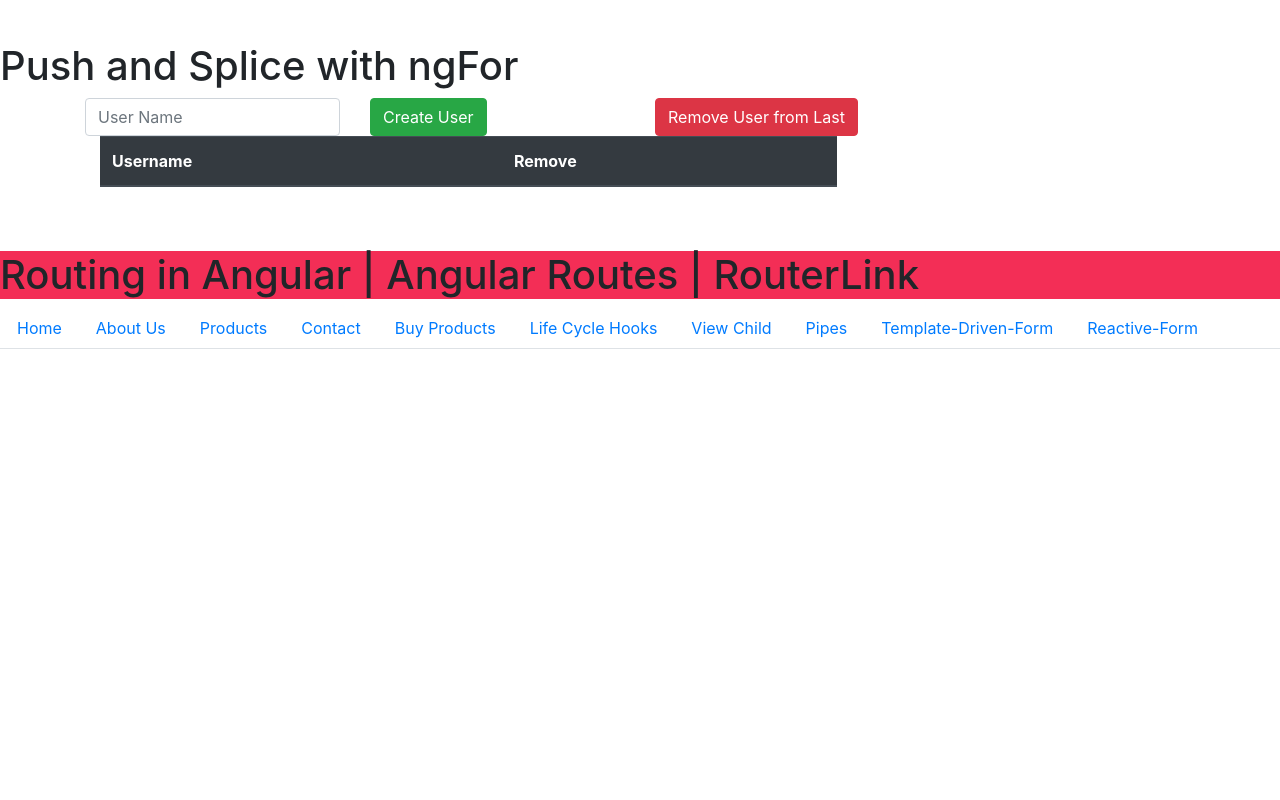
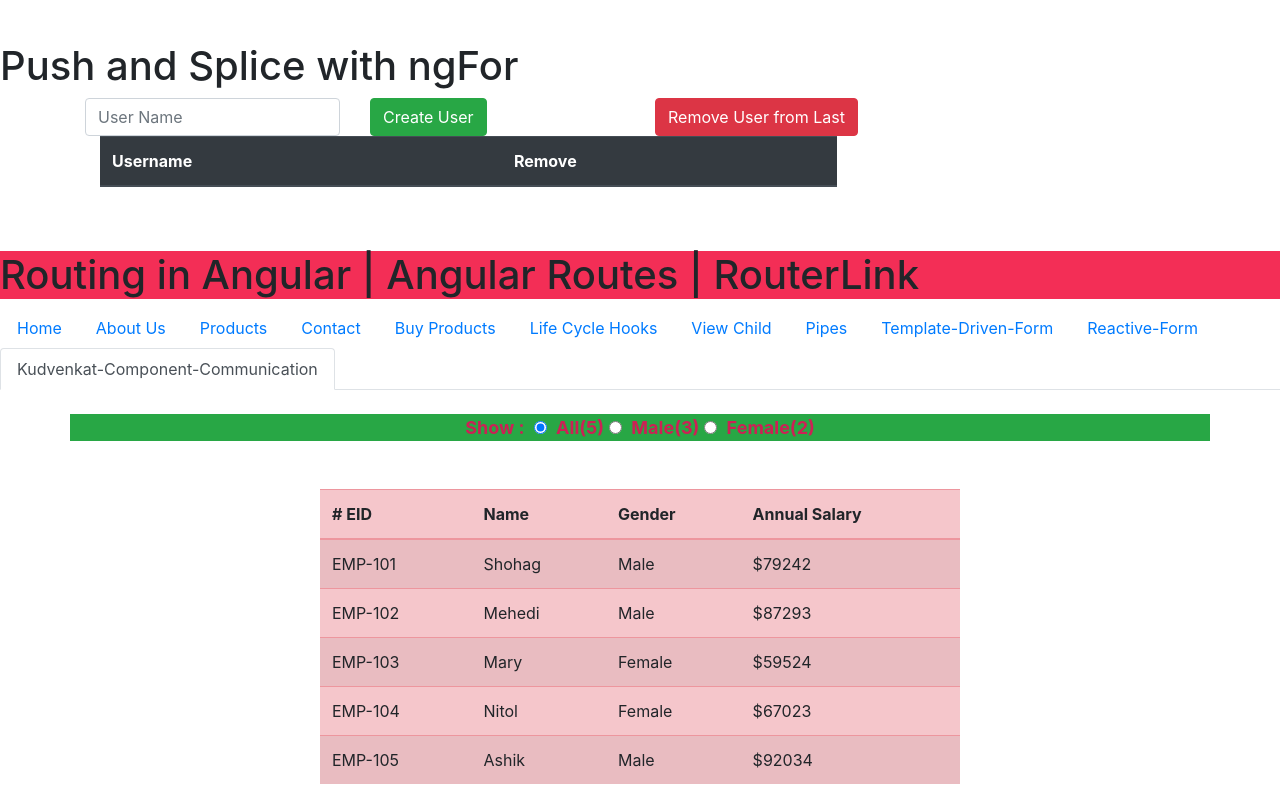
Before and after one commit to sohag-aust/angular6, an Angular app: page /kudvenkat-component-communication in a window 1280 px wide. Before the commit this address led to /. Shown: the part 3786-4586 px from the top of the page. Before the commit the page ends 4135 px from the top, so only its background shows below. Built offline with nearby package versions, Linux system fonts and the light colour scheme.

Commit message:
Kudvenkat : Component-Communication (parent-child | child-parent)

```diff
--- a/src/app/app.component.html
+++ b/src/app/app.component.html
@@ -53,6 +53,7 @@
       <li class="nav-item"><a class="nav-link" routerLinkActive="active" routerLink="/pipes">Pipes</a></li>
       <li class="nav-item"><a class="nav-link" routerLinkActive="active" routerLink="/template-driven-Form">Template-Driven-Form</a></li>
       <li class="nav-item"><a class="nav-link" routerLinkActive="active" routerLink="/reactive-Form">Reactive-Form</a></li>
+      <li class="nav-item"><a class="nav-link" routerLinkActive="active" routerLink="/kudvenkat-component-communication">Kudvenkat-Component-Communication</a></li>
     </ul>
   </nav>
 </header>
--- /dev/null
+++ b/src/app/kudvenkat-componentCommunication/employee-count/employee-count.component.css
@@ -0,0 +1,6 @@
+.radioClass {
+    color: rgb(204, 33, 85);
+    font-size: large;
+    font-weight: bold;
+    padding: 5px;
+}
--- /dev/null
+++ b/src/app/kudvenkat-componentCommunication/employee-count/employee-count.component.html
@@ -0,0 +1,15 @@
+<div class="container mx-auto text-center mt-4 bg-success">
+    <span class="radioClass"> Show : </span>
+
+    <input type="radio" name="options" value="All" [(ngModel)]="selectedRadioButtonValue"
+            (change) = "onRadioButtonSelectionChange()" >
+    <span class="radioClass"> {{"All(" + all + ")"}}</span>
+
+    <input type="radio" name="options" value="Male" [(ngModel)]="selectedRadioButtonValue"
+            (change) = "onRadioButtonSelectionChange()" >
+    <span class="radioClass"> {{"Male(" + male + ")"}}</span>
+
+    <input type="radio" name="options" value="Female" [(ngModel)]="selectedRadioButtonValue"
+            (change) = "onRadioButtonSelectionChange()" >
+    <span class="radioClass"> {{"Female(" + female + ")"}}</span>
+</div>
--- /dev/null
+++ b/src/app/kudvenkat-componentCommunication/employee-count/employee-count.component.ts
@@ -0,0 +1,35 @@
+import { Component, Input, OnInit, Output, EventEmitter } from '@angular/core';
+
+@Component({
+  selector: 'app-employee-count',
+  templateUrl: './employee-count.component.html',
+  styleUrls: ['./employee-count.component.css']
+})
+export class EmployeeCountComponent implements OnInit {
+
+  constructor() { }
+
+  ngOnInit(): void {
+  }
+
+  @Input()
+  all!: number;
+
+  @Input()
+  male!: number;
+
+  @Input()
+  female!: number;
+
+
+  selectedRadioButtonValue: string = "All";
+
+  @Output()
+  countRadioButtonSelectionChanged: EventEmitter<string> = new EventEmitter<string>();
+
+
+  onRadioButtonSelectionChange(): void {
+    this.countRadioButtonSelectionChanged.emit(this.selectedRadioButtonValue) ; // emit method is used to raise the event
+    console.log(this.selectedRadioButtonValue);
+  }
+}
--- /dev/null
+++ b/src/app/kudvenkat-componentCommunication/employee-list/employee-list.component.html
@@ -0,0 +1,29 @@
+<app-employee-count [all] = "getTotalEmployeesCount()"
+                    [male] = "getTotalMaleEmployeesCount()"
+                    [female] = "getTotalFemaleEmployeesCount()"
+                    (countRadioButtonSelectionChanged) = "onEmployeeCountRadioButtonChange($event)"> <!-- line(1-3): passing parent component value to child component & (line-4): passing child component value to parent component -->
+</app-employee-count>
+
+<br><br>
+
+<table class="table table-danger table-striped w-50 mx-auto">
+    <thead>
+      <tr>
+        <th scope="col"># EID</th>
+        <th scope="col">Name</th>
+        <th scope="col">Gender</th>
+        <th scope="col">Annual Salary</th>
+      </tr>
+    </thead>
+    <tbody>
+      <ng-container *ngFor="let employee of employees;">
+        <tr *ngIf="selectedEmployeeCountRadioButton === 'All' || selectedEmployeeCountRadioButton === employee.gender">
+          <td>{{employee.empId}}</td>
+          <td>{{employee.name}}</td>
+          <td>{{employee.gender}}</td>
+          <td>{{employee.annualSalary}}</td>
+        </tr>
+      </ng-container>
+
+    </tbody>
+  </table>
--- /dev/null
+++ b/src/app/kudvenkat-componentCommunication/employee-list/employee-list.component.ts
@@ -0,0 +1,42 @@
+import { Component, OnInit } from '@angular/core';
+
+@Component({
+  selector: 'app-employee-list',
+  templateUrl: './employee-list.component.html',
+  styleUrls: ['./employee-list.component.css']
+})
+export class EmployeeListComponent implements OnInit {
+
+  employees: any[];
+
+  selectedEmployeeCountRadioButton: string = "All";
+
+  constructor() {
+    this.employees = [
+      {empId: 'EMP-101', name:'Shohag', gender: 'Male', annualSalary:'$79242'},
+      {empId: 'EMP-102', name:'Mehedi', gender: 'Male', annualSalary:'$87293'},
+      {empId: 'EMP-103', name:'Mary', gender: 'Female', annualSalary:'$59524'},
+      {empId: 'EMP-104', name:'Nitol', gender: 'Female', annualSalary:'$67023'},
+      {empId: 'EMP-105', name:'Ashik', gender: 'Male', annualSalary:'$92034'}
+    ];
+  }
+
+  ngOnInit(): void {
+  }
+
+  getTotalEmployeesCount(): number{
+    return this.employees.length;
+  }
+
+  getTotalMaleEmployeesCount(): number {
+    return this.employees.filter((employee) => employee.gender === 'Male').length;
+  }
+
+  getTotalFemaleEmployeesCount(): number {
+    return this.employees.filter((employee) => employee.gender === 'Female').length;
+  }
+
+  onEmployeeCountRadioButtonChange(selectedRadioButtonValue: string): void {
+    this.selectedEmployeeCountRadioButton = selectedRadioButtonValue;
+  }
+}
```
Also changed, not shown: src/app/app.module.ts (+8 -3 lines), src/app/kudvenkat-componentCommunication/employee-list/employee-list.component.css (added).
